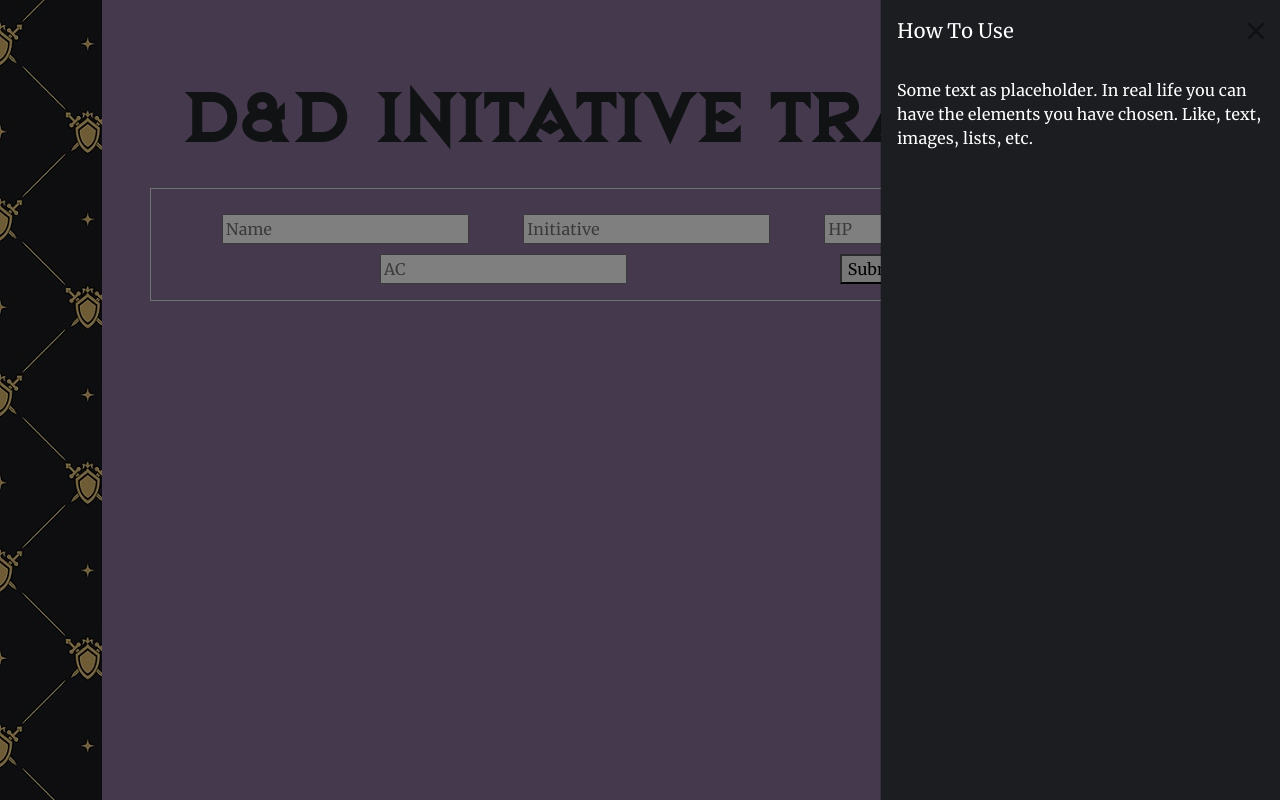
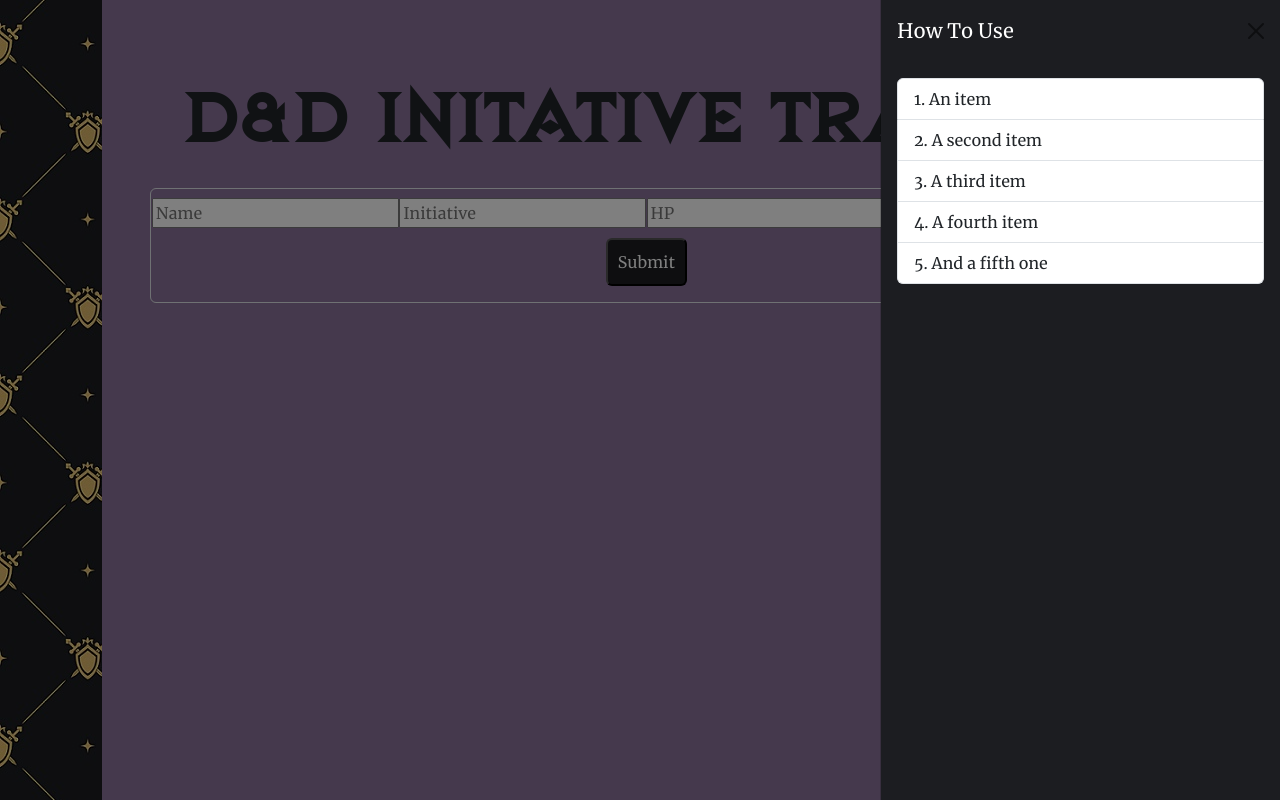
Before and after one commit to rnahill/initiative-tracker, a React (Vite) app: page / in a window 1280 px wide. Both pictures are taken after a click on the button "How To Use". Built offline with nearby package versions, Linux system fonts and the light colour scheme.

Commit message:
edited offcanvas

```diff
--- a/src/components/CreatureBox/index.jsx
+++ b/src/components/CreatureBox/index.jsx
@@ -24,7 +24,7 @@
 
     return (
         <>
-            <div className='border creature-box'>
+            <div className='border rounded creature-box'>
                 <section className='d-flex flex-row justify-content-evenly p-3 m-2 merriweather'>
                     <div>
                         <h5>Name:</h5>
--- a/src/components/FormBox/index.jsx
+++ b/src/components/FormBox/index.jsx
@@ -24,7 +24,7 @@
 
     return (
         <>
-                <form onSubmit={handleSubmit} className='d-flex justify-content-evenly m-5 p-3 border d-flex flex-row flex-wrap'>
+                <form onSubmit={handleSubmit} className='d-flex justify-content-evenly m-5 pb-3 border rounded d-flex flex-row flex-wrap'>
                     <input
                         type="text"
                         name="name"
@@ -62,7 +62,7 @@
                         className='form-input'
                     />
 
-                    <button type="submit" className='submit-btn'>Submit</button>
+                    <button type="submit" className='submit-btn rounded'>Submit</button>
                 </form>
         </>
     )
--- a/src/components/FormBox/style.css
+++ b/src/components/FormBox/style.css
@@ -8,4 +8,7 @@
 
 .submit-btn {
     margin-top: 1%;
+    background-color: #1c1d21 !important;
+    color: white;
+    padding: 10px;
 }
--- a/src/pages/HomePage/index.jsx
+++ b/src/pages/HomePage/index.jsx
@@ -45,17 +45,22 @@
                 {/* <button className="howToBtn">
                     <Link to="/HowTo" style={{ textDecoration: 'none', color: 'black' }}>How To Use</Link>
                 </button> */}
-                <button className="howToBtn rounded" onClick={handleShow}>
+                <button className="how-to-btn rounded" onClick={handleShow}>
                     How To Use
                 </button>
 
-                <Offcanvas show={show} onHide={handleClose} placement="end" className="offCanvas">
+                <Offcanvas show={show} onHide={handleClose} placement="end" className="off-canvas">
                     <Offcanvas.Header closeButton>
                         <Offcanvas.Title>How To Use</Offcanvas.Title>
                     </Offcanvas.Header>
                     <Offcanvas.Body>
-                        Some text as placeholder. In real life you can have the elements you
-                        have chosen. Like, text, images, lists, etc.
+                        <ul class="list-group list-group-numbered off-canvas">
+                            <li class="list-group-item">An item</li>
+                            <li class="list-group-item">A second item</li>
+                            <li class="list-group-item">A third item</li>
+                            <li class="list-group-item">A fourth item</li>
+                            <li class="list-group-item">And a fifth one</li>
+                        </ul>
                     </Offcanvas.Body>
                 </Offcanvas>
             </div>
--- a/src/pages/HomePage/style.css
+++ b/src/pages/HomePage/style.css
@@ -22,7 +22,7 @@
     padding-top: 3%;
 }
 
-.howToBtn {
+.how-to-btn {
     font-family: "Merriweather" !important;
     margin-top: 1%;
     margin-right: 1%;
@@ -32,7 +32,7 @@
 
 }
 
-.offCanvas {
+.off-canvas {
     background-color: #1c1d21 !important;
     color: white !important;
     font-family: "Merriweather" !important;
```
